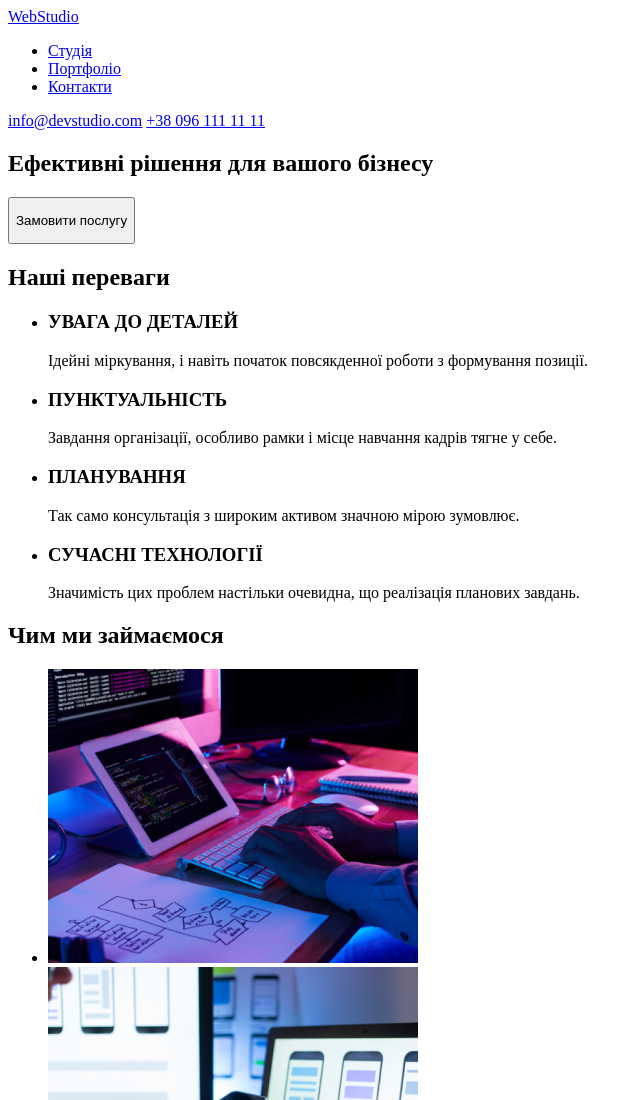
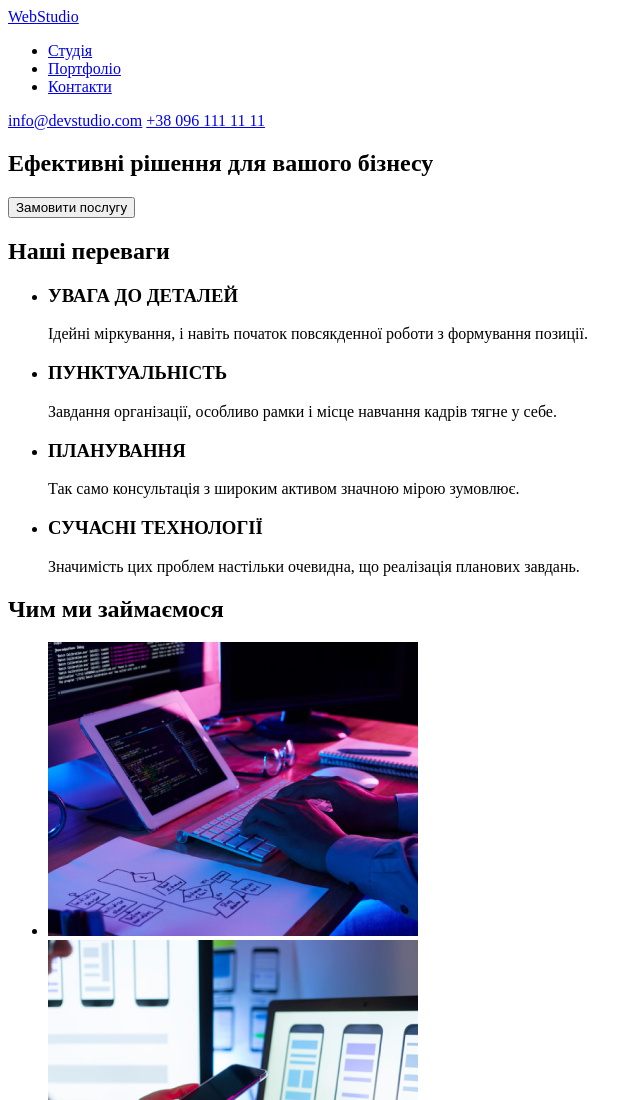
Before and after one commit to nastya-koptilova/goit-markup-hw-01, a plain HTML site: page index.html in a window 1280 px wide. Shown: the top 1100 px of the page, without its empty margins (0-640 px from the left). Drawn offline with Linux system fonts and the light colour scheme.

Commit message:
видаляє тег p з тегу button

```diff
--- a/index.html
+++ b/index.html
@@ -24,9 +24,7 @@
     <main>
       <section>
         <h1>Ефективні рішення для вашого бізнесу</h1>
-        <button type="button">
-          <p>Замовити послугу</p>
-        </button>
+        <button type="button">Замовити послугу</button>
       </section>
 
       <section>
```
